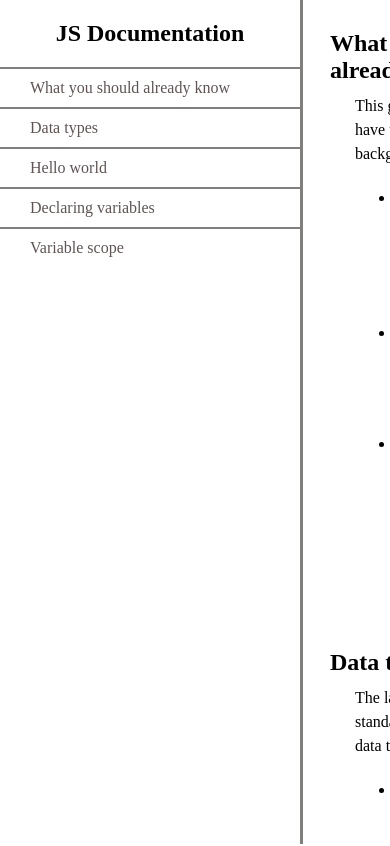
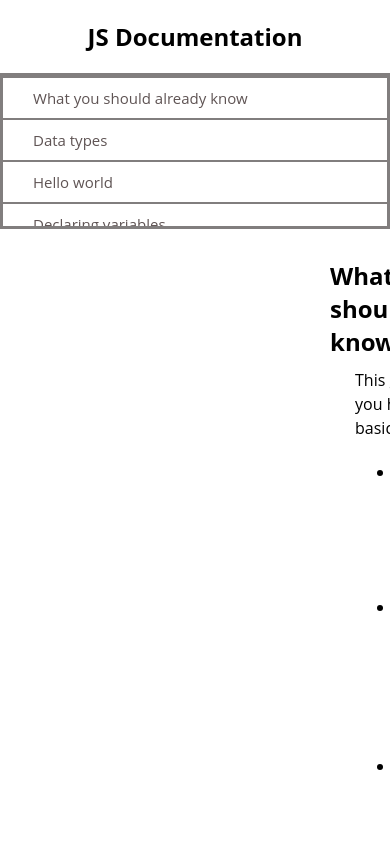
Before and after one commit to jazmin10/techincal-documentation-page, a plain HTML site: page index.html in a window 390 px wide. Shown: the top 846 px of the page. Drawn offline with Linux system fonts and the light colour scheme.

Commit message:
adjust position of navbar to initial state for responsiveness purposes

```diff
--- a/assets/style.css
+++ b/assets/style.css
@@ -5,6 +5,7 @@
 
 #wrapper {
 	position: relative;
+	font-family: "Open Sans", Arial, sans-serif;
 }
 
 /* ====== NAVBAR ====== */
@@ -38,6 +39,7 @@
 	display: block;
 	padding: 10px 0px 10px 30px;
 	color: #5f5454;
+	font-size: 18px;
 }
 
 .navbar-link:visited {
@@ -70,10 +72,10 @@
 }
 
 /* ====== LIST ITEMS ====== */
-
 .list-item {
 	margin: 15px 0px;
 }
+
 /* ====== CODE TAG ====== */
 .code {
 	display: block;
@@ -82,3 +84,22 @@
 	padding: 15px;
 	line-height: 2;
 }
+
+/* ====== MEDIA QUERIES ====== */
+@media screen and (max-width: 800px) {
+	#navbar {
+		position: initial;
+		width: 100%;
+		height: auto;
+	}
+
+	#navbar-list {
+		border: 3px solid #817e7e;
+		height: 150px;
+		overflow: scroll;
+	}
+
+	.navbar-link {
+		font-size: 15px;
+	}
+}
```
